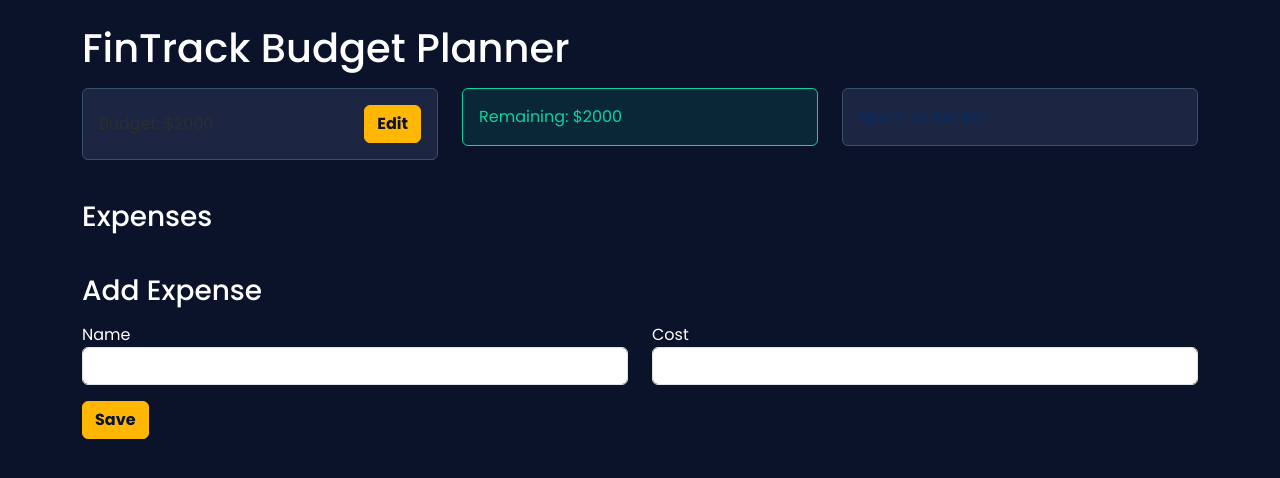
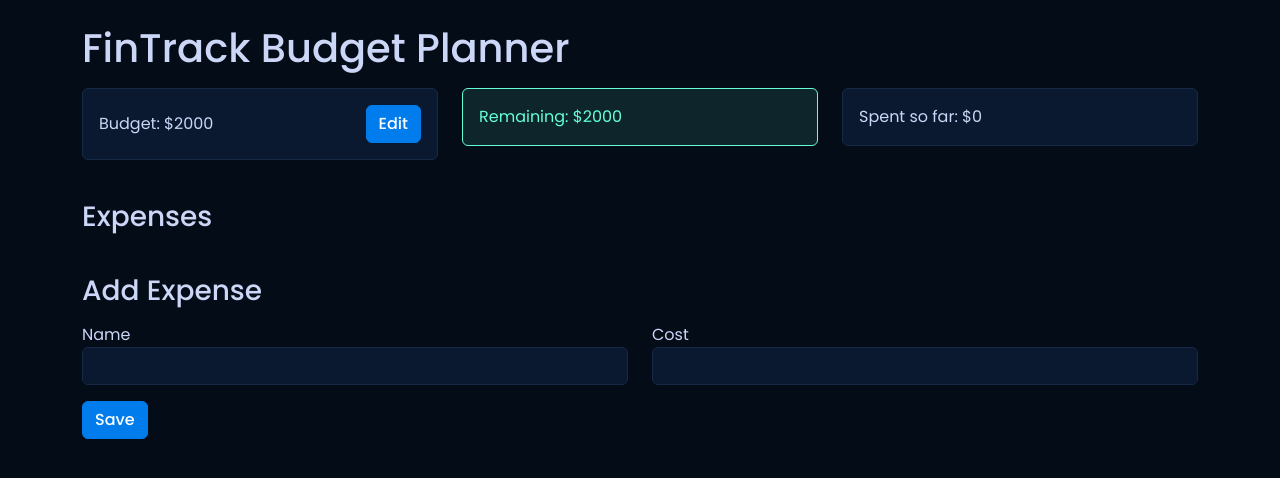
Before and after one commit to DHURANTHAM007/budgeting-app, a React (Create React App) app: page / in a window 1280 px wide. Shown: the top 478 px of the page. Built offline with nearby package versions, Linux system fonts and the light colour scheme; the HTML template or start-up script is replaced by a standard one.

Commit message:
Update App.css

```diff
--- a/src/App.css
+++ b/src/App.css
@@ -1,14 +1,14 @@
 @import url('https://fonts.googleapis.com/css2?family=Poppins:wght@400;500;700&display=swap');
 
 :root {
-  --bg-color: #0b132b;          /* Midnight Blue */
-  --card-bg: #1c2541;         /* Dark Teal */
-  --primary-accent: #ffb703;     /* Amber/Gold */
-  --secondary-accent: #3a506b;   /* Muted Teal */
-  --success-color: #06d6a0;      /* Vibrant Green */
-  --danger-color: #ef476f;       /* Vibrant Pink/Red */
-  --text-primary: #ffffff;
-  --text-secondary: #8d99ae;
+  --bg-color: #040C18;
+  --card-bg: #0A192F;
+  --border-color: #172A45;
+  --primary-accent: #007CED;
+  --text-primary: #CCD6F6;
+  --text-secondary: #8892B0;
+  --success-color: #64FFDA;
+  --danger-color: #FF647F;
 }
 
 body {
@@ -17,23 +17,53 @@ body {
   color: var(--text-primary);
 }
 
+h1, h3 {
+  color: var(--text-primary);
+}
+
+/* Override Bootstrap Alert Styles */
 .alert {
   background-color: var(--card-bg);
-  border: 1px solid var(--secondary-accent);
+  border: 1px solid var(--border-color);
+  color: var(--text-primary);
 }
+.alert-success { background-color: rgba(100, 255, 218, 0.1); border-color: var(--success-color); color: var(--success-color); }
+.alert-danger { background-color: rgba(255, 100, 127, 0.1); border-color: var(--danger-color); color: var(--danger-color); }
 
-.alert-success { background-color: rgba(6, 214, 160, 0.1); border-color: var(--success-color); color: var(--success-color); }
-.alert-danger { background-color: rgba(239, 71, 111, 0.1); border-color: var(--danger-color); color: var(--danger-color); }
+/* Override Bootstrap Button Styles */
+.btn-primary {
+  background-color: var(--primary-accent);
+  border-color: var(--primary-accent);
+  color: white;
+  font-weight: 500;
+  transition: background-color 0.2s ease-in-out;
+}
+.btn-primary:hover { background-color: #005CB0; border-color: #005CB0; }
 
-.btn-primary { background-color: var(--primary-accent); border-color: var(--primary-accent); color: #0b132b; font-weight: bold; }
-.btn-primary:hover { background-color: #fca311; border-color: #fca311; }
+/* Override Bootstrap Form Styles */
+.form-control {
+  background-color: var(--card-bg);
+  border: 1px solid var(--border-color);
+  color: var(--text-primary);
+}
+.form-control:focus {
+  background-color: var(--card-bg);
+  color: var(--text-primary);
+  border-color: var(--primary-accent);
+  box-shadow: 0 0 0 0.25rem rgba(0, 124, 237, 0.25);
+}
+.form-control::placeholder { color: var(--text-secondary); }
 
+/* Override Bootstrap List Styles */
 .list-group-item {
   background-color: transparent;
-  border-bottom: 1px solid var(--secondary-accent);
-  color: var(--text-primary);
+  border-bottom: 1px solid var(--border-color);
+  color: var(--text-secondary);
 }
+.list-group-item:first-child { border-top: 1px solid var(--border-color); }
 .list-group-item:last-child { border-bottom: none; }
+.list-group-item strong { color: var(--text-primary); }
 
-.badge { font-size: 1em; }
-.badge-primary { background-color: var(--primary-accent); color: var(--bg-color); }
+/* Override Bootstrap Badge Styles */
+.badge { font-size: 0.9em; }
+.badge-primary { background-color: var(--primary-accent); color: white; }
```
